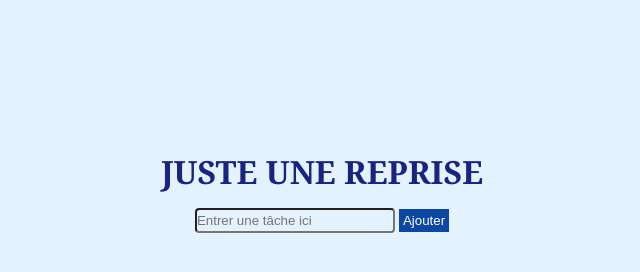
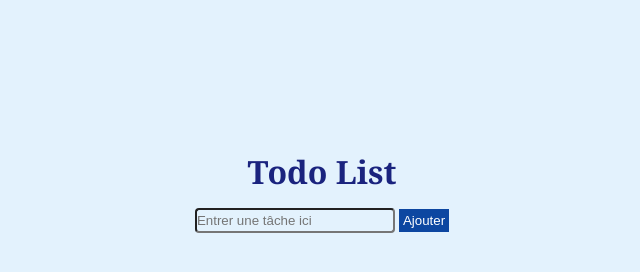
Before and after one commit to Joel-22-2025/Jour3, a plain HTML site: page index.html in a window 1280 px wide. Shown: the whole page, without its empty margins (318-958 px from the left). Drawn offline with Linux system fonts and the light colour scheme.

Commit message:
correction de p1

```diff
--- a/index.html
+++ b/index.html
@@ -6,7 +6,8 @@
     <title>Document</title>
 </head>
 <body>
-    <h1>JUSTE UNE REPRISE</h1>
+    <h1>Todo List</h1>
+    <!-- <p id="cep">Suis tes tâches</p> -->
     <div>
         <input type="text" name="" id="entrer" placeholder="Entrer une tâche ici">
         <button id="ajouter">Ajouter </button>
@@ -137,6 +138,9 @@
             cursor: pointer;
             border: none;
         }
+        /* #cep{
+            margin-bottom: 10px;
+        } */
     </style>
 
 </body>
```
